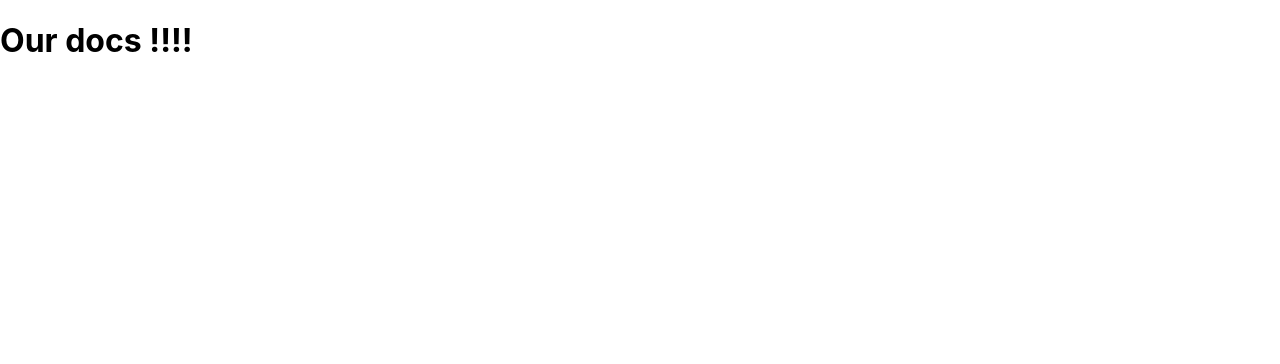
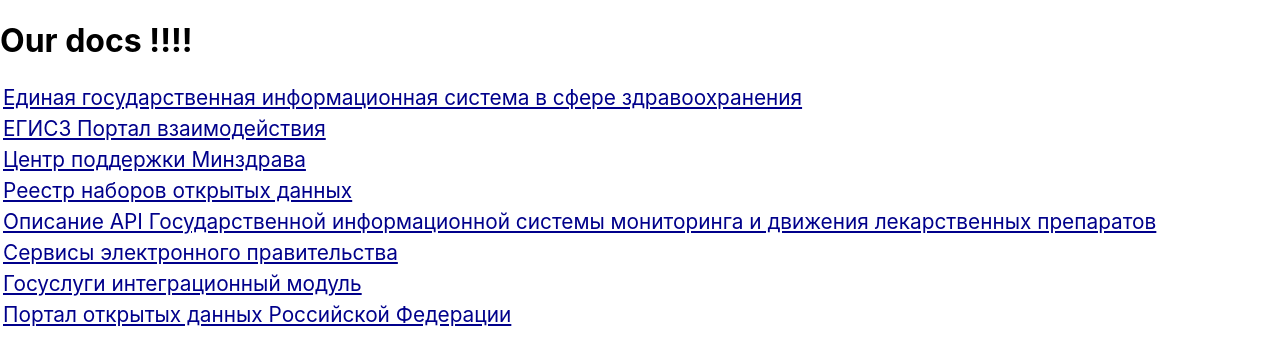
Before and after one commit to medlicence/next-me8, a Next.js app: page /docs in a window 1280 px wide. Shown: the top 364 px of the page. Built offline with nearby package versions, Linux system fonts and the light colour scheme.

Commit message:
Add docs.js

```diff
--- a/pages/docs.js
+++ b/pages/docs.js
@@ -1,7 +1,22 @@
+
 export default function Docs() {
   return (
     <>
       <h1>Our docs !!!!</h1>
+      <div class = "links-in-div">
+
+        <a href='https://egisz.rosminzdrav.ru/'>Единая государственная информационная система в сфере здравоохранения</a>
+        <a href="https://portal.egisz.rosminzdrav.ru/materials">ЕГИСЗ Портал взаимодействия</a>
+        <a href="https://support.egisz.rosminzdrav.ru/index.php?/Knowledge/List/Index/30">Центр поддержки Минздрава</a>
+        <a href="https://roszdravnadzor.gov.ru/opendata">Реестр наборов открытых данных</a>
+        <a href="https://xn--80ajghhoc2aj1c8b.xn--p1ai/upload/API_%D0%9C%D0%94%D0%9B%D0%9F_ru.pdf">Описание API Государственной информационной системы мониторинга и движения лекарственных препаратов</a>
+        <a href="https://partners.gosuslugi.ru">Сервисы электронного правительства</a>
+        <a href="https://partners.gosuslugi.ru/catalog/integration_module">Госуслуги интеграционный модуль</a>
+        <a href="https://data.gov.ru">Портал открытых данных Российской Федерации</a>
+
+      </div>
+
+
     </>
   )
 }
--- a/styles/globals.css
+++ b/styles/globals.css
@@ -7,8 +7,10 @@ body {
 }
 
 a {
-  color: inherit;
-  text-decoration: none;
+  padding: 3px;
+  color: darkblue;
+  font-size: 1.3rem;
+  display: block;
 }
 
 * {
```
Also changed, not shown: 1 other file (tests, documents, lock files or other folders).
